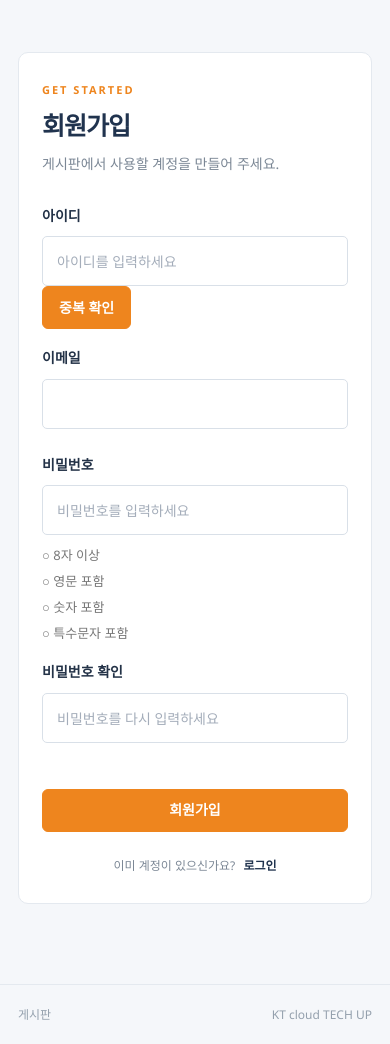
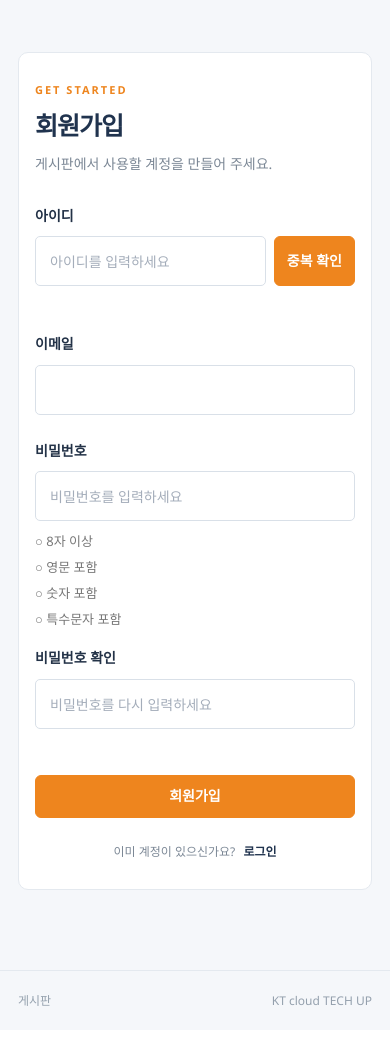
Before and after one commit to ktcloud-security-lab/aws-cloud-security, a Flask app: page /register in a window 390 px wide. Shown: the part 77-1121 px from the top of the page. After the commit the page ends 1083 px from the top, so only its background shows below. Run offline with Flask 3, Linux system fonts and the light colour scheme.

Commit message:
style: improve registration form and username check layout

```diff
--- a/board/static/board.css
+++ b/board/static/board.css
@@ -507,3 +507,45 @@ textarea {
     flex-basis: 100%;
   }
 }
+/* Registration: keep the username field and availability button on one row. */
+.auth-panel-register {
+  max-width:540px;
+}
+
+.username-controls {
+  display:flex;
+  align-items:stretch;
+  gap:10px;
+}
+
+.username-controls input {
+  flex:1;
+  min-width:0;
+}
+
+.username-controls .button {
+  flex-shrink:0;
+}
+
+.username-controls .button:disabled {
+  opacity:.65;
+  cursor:wait;
+}
+
+.username-message {
+  min-height:21px;
+  margin:8px 0 18px;
+  font-size:13px;
+}
+
+@media (max-width:400px) {
+  .auth-panel-register {
+    padding:28px 16px;
+  }
+  .username-controls {
+    gap:8px;
+  }
+  .username-controls .button {
+    padding:9px 12px;
+  }
+}
--- a/board/templates/auth.html
+++ b/board/templates/auth.html
@@ -2,7 +2,7 @@
 {% block title %}{{ title }} · 게시판{% endblock %}
 
 {% block content %}
-<section class="auth-panel">
+<section class="auth-panel{% if title == '회원가입' %} auth-panel-register{% endif %}">
   <p class="eyebrow">{{ 'WELCOME BACK' if title == '로그인' else 'GET STARTED' }}</p>
   <h1>{{ title }}</h1>
   <p class="description">{{ '계정으로 로그인해 게시글을 작성하세요.' if title == '로그인' else '게시판에서 사용할 계정을 만들어 주세요.' }}</p>
@@ -10,6 +10,7 @@
   <form method="post" id="auth-form">
     <input type="hidden" name="csrf_token" value="{{ auth_csrf_token() }}">
     <label for="username">아이디</label>
+    {% if title == '회원가입' %}<div class="username-controls">{% endif %}
     <input
       id="username"
       name="username"
@@ -22,7 +23,8 @@
     {% if title == '회원가입' %}
     <button class="button" type="button" id="check-username"
       data-url="{{ url_for('auth.check_username') }}" aria-describedby="username-message">중복 확인</button>
-    <p id="username-message" role="status" aria-live="polite" style="font-size:13px; margin:8px 0 18px;"></p>
+    </div>
+    <p id="username-message" class="username-message" role="status" aria-live="polite"></p>
     <label for="email">이메일</label>
     <input id="email" name="email" type="email" maxlength="254"
           required autocomplete="email"
```
